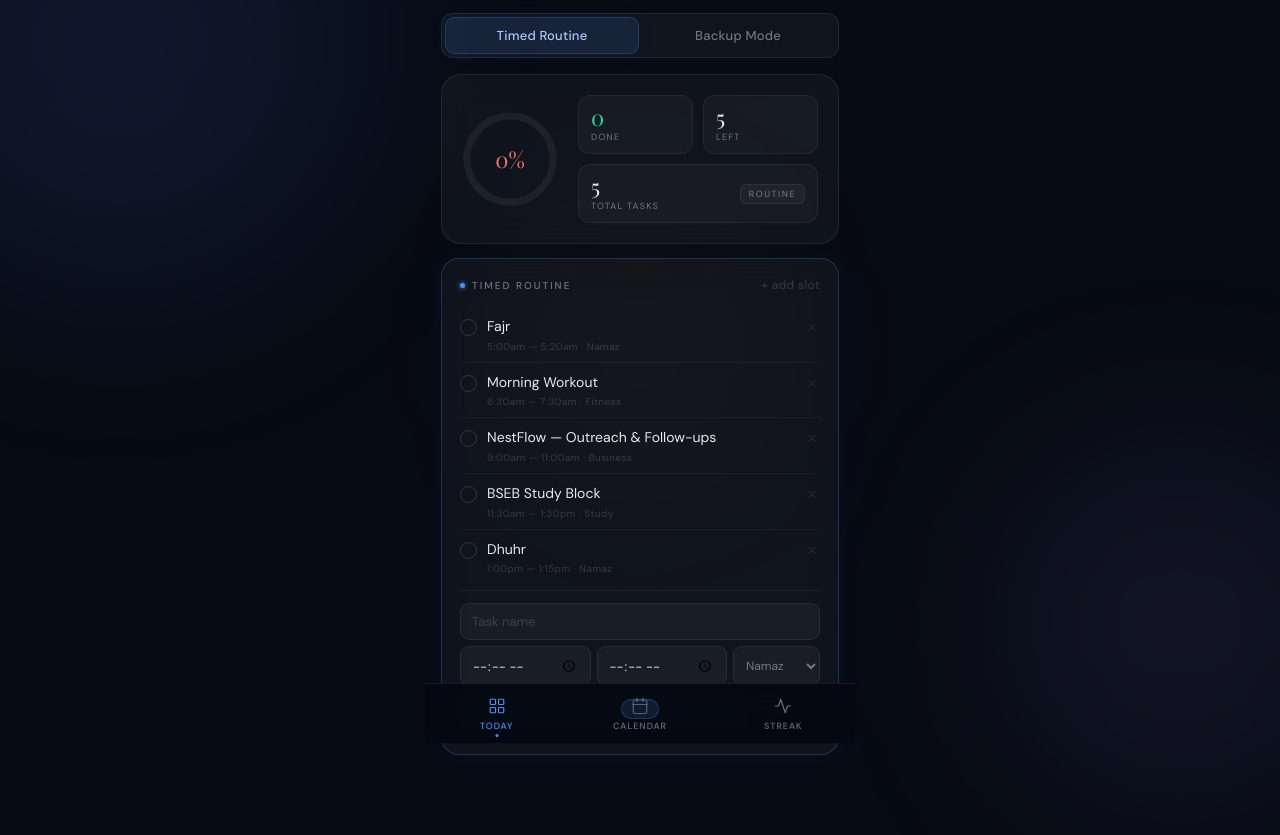
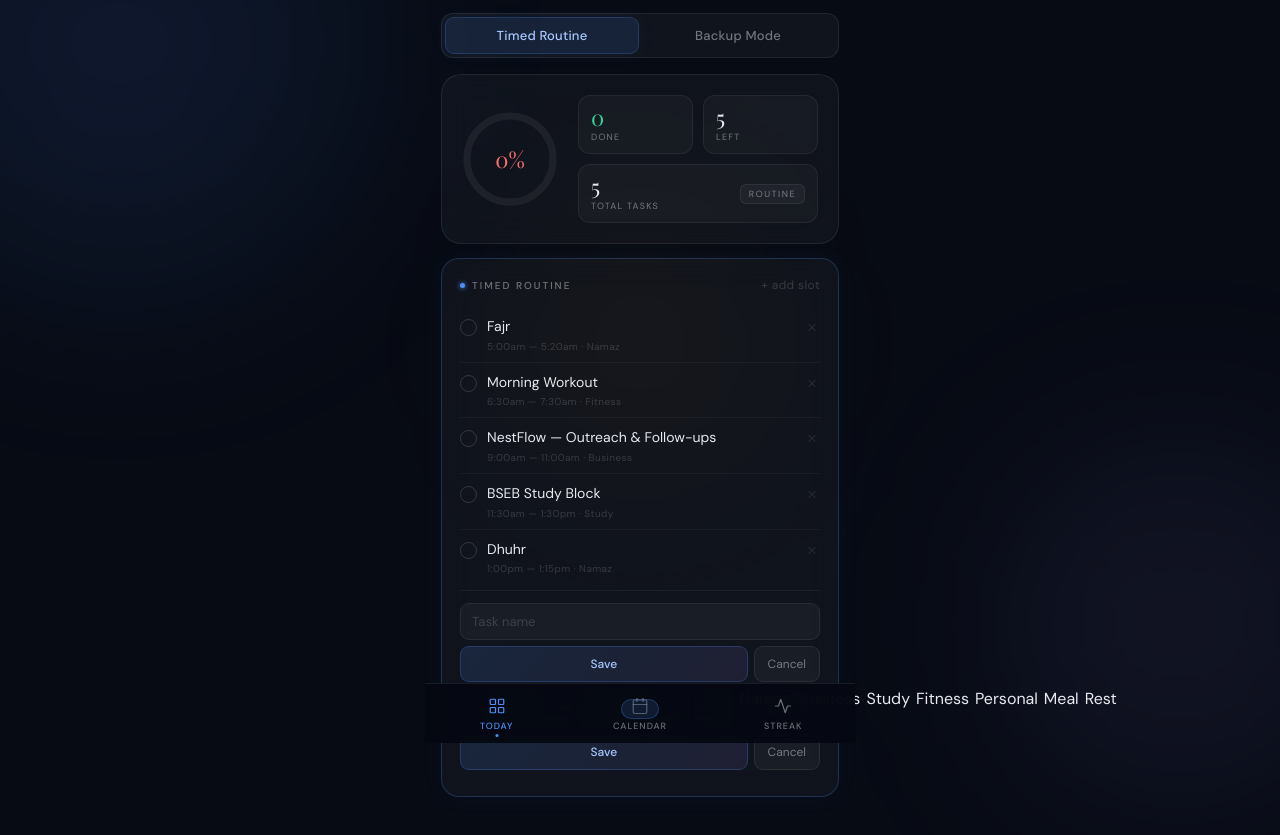
Before and after one commit to Apexcode12/Life, a plain HTML site: page index.html in a window 1280 px wide. Both pictures are taken after a click on the button "+ add slot". Shown: the part 57-892 px from the top of the page. Drawn offline with nearby package versions, Linux system fonts and the light colour scheme; a web font is replaced by a local one.

Commit message:
Update index.html

```diff
--- a/index.html
+++ b/index.html
@@ -436,11 +436,17 @@ body {
           </div>
           <ul class="tlist" id="rList"></ul>
           <div class="iform" id="fR">
-            <div class="fr"><input class="fi" id="rN" placeholder="Task name"/></div>
             <div class="fr">
-              <input class="fi" id="rT"  type="time" style="flex:1"/>
-              <input class="fi" id="rTE" type="time" style="flex:1"/>
-              <select class="fsel" id="rC">
+  <input class="fi" id="rN" placeholder="Task name"/>
+</div>
+<div class="fr">
+  <button class="fs" onclick="addR()">Save</button>
+  <button class="fc" onclick="closeForm('fR')">Cancel</button>
+</div>
+<div class="fr">
+  <input class="fi" id="rT"  type="time" style="flex:1"/>
+  <input class="fi" id="rTE" type="time" style="flex:1"/>
+  <select class="fsel" id="rC">...</select>
                 <option>Namaz</option><option>Business</option><option>Study</option>
                 <option>Fitness</option><option>Personal</option><option>Meal</option><option>Rest</option>
               </select>
```
